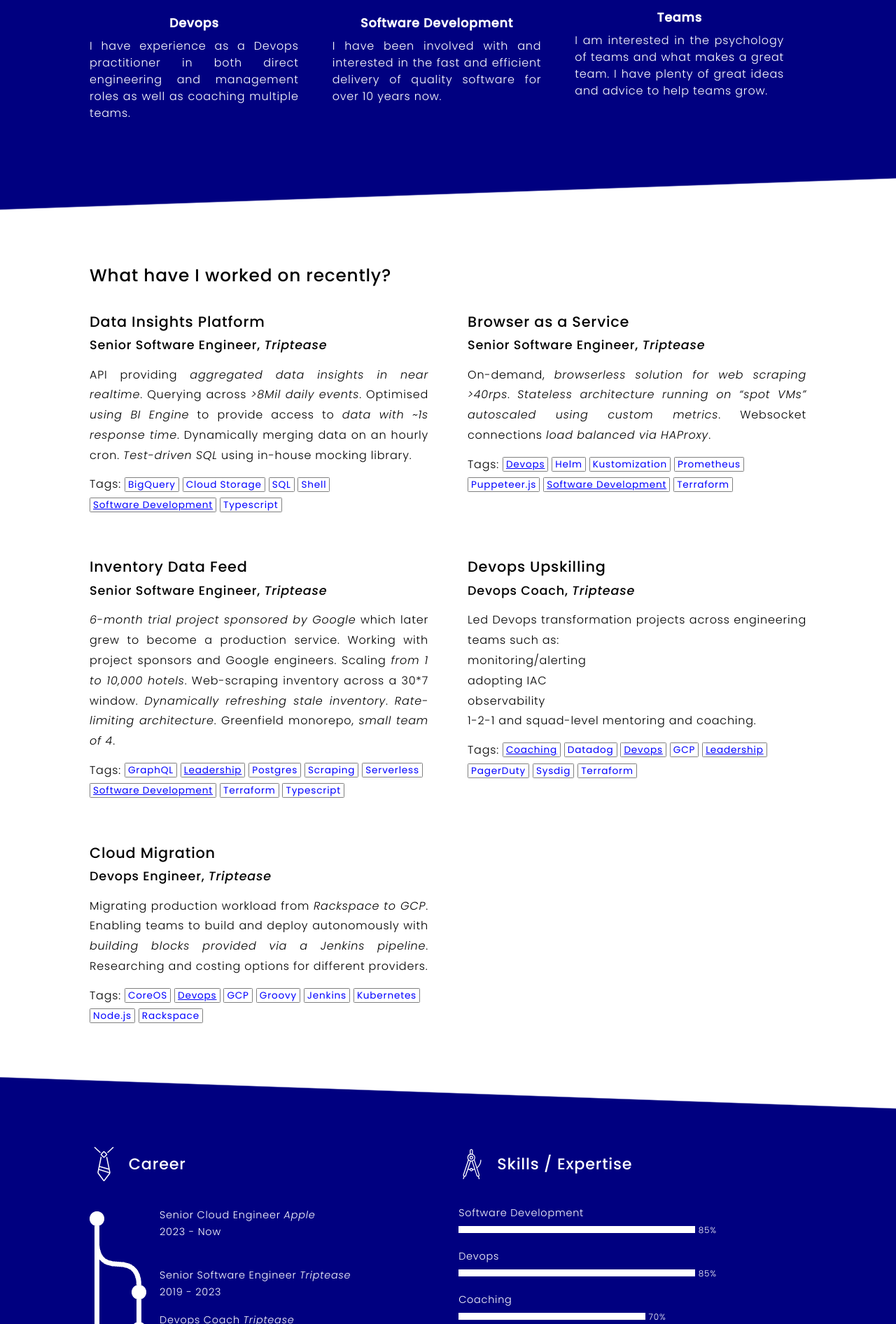
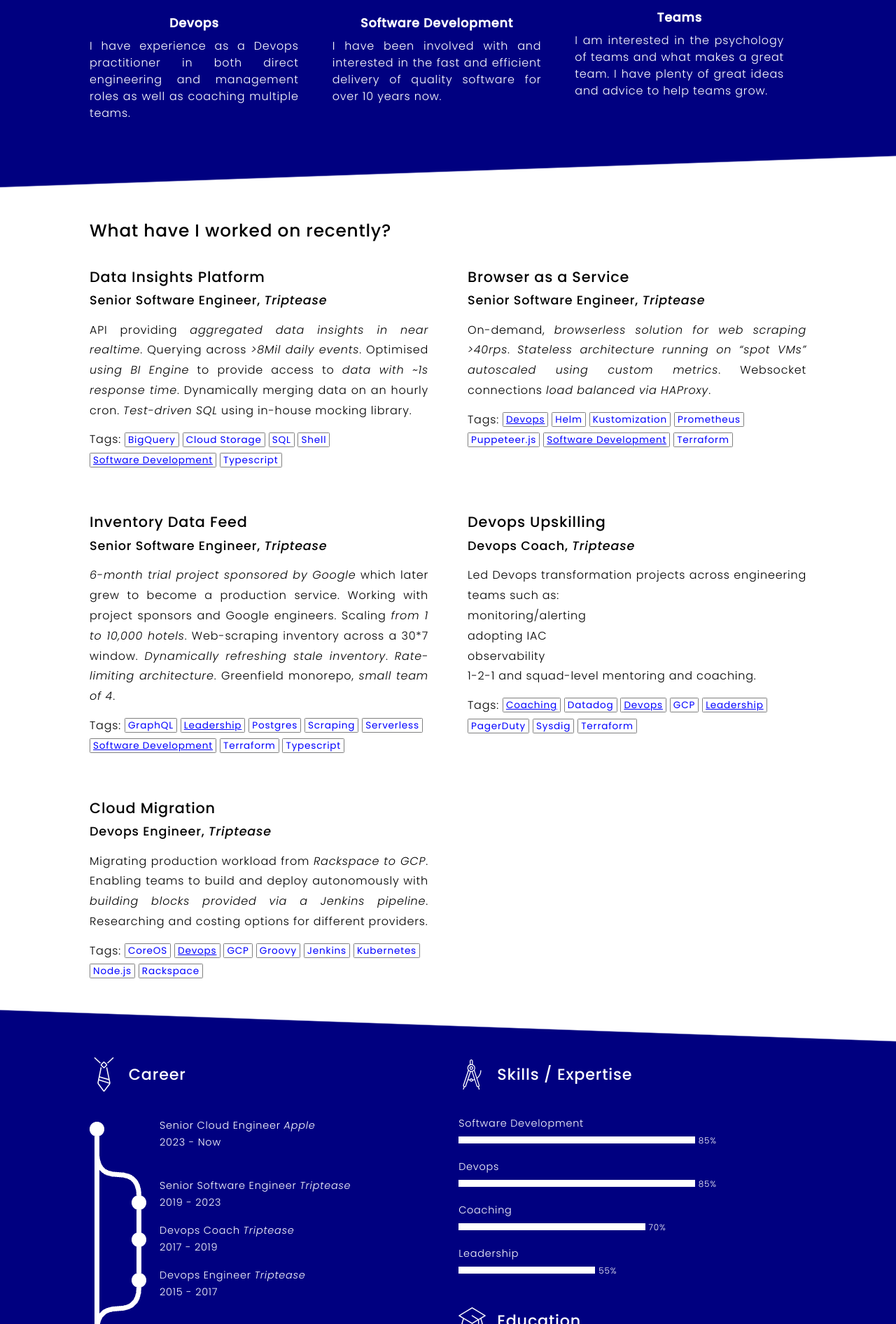
Before and after one commit to philwhiteuk/cv, a Jekyll site: the page built from pages/index.html, in a window 1280 px wide. Shown: the part 590-2482 px from the top of the page at 70% size. Built offline with Jekyll 4.4.1, drawn with Linux system fonts in a browser that asks for light colours.

Commit message:
fix: remove large gap between line breaks

```diff
--- a/_sass/theme/_aside.scss
+++ b/_sass/theme/_aside.scss
@@ -53,7 +53,6 @@
 
         ol {
             margin-left: -0.45em;
-            padding-bottom: 1em;
 
             li {
                 display: flex;
--- a/_sass/theme/_base.scss
+++ b/_sass/theme/_base.scss
@@ -139,6 +139,7 @@
 .line-break {
   display: block;
   height: 7em;
+  margin: -2rem 0;
   width: 100%;
 }
 
```
